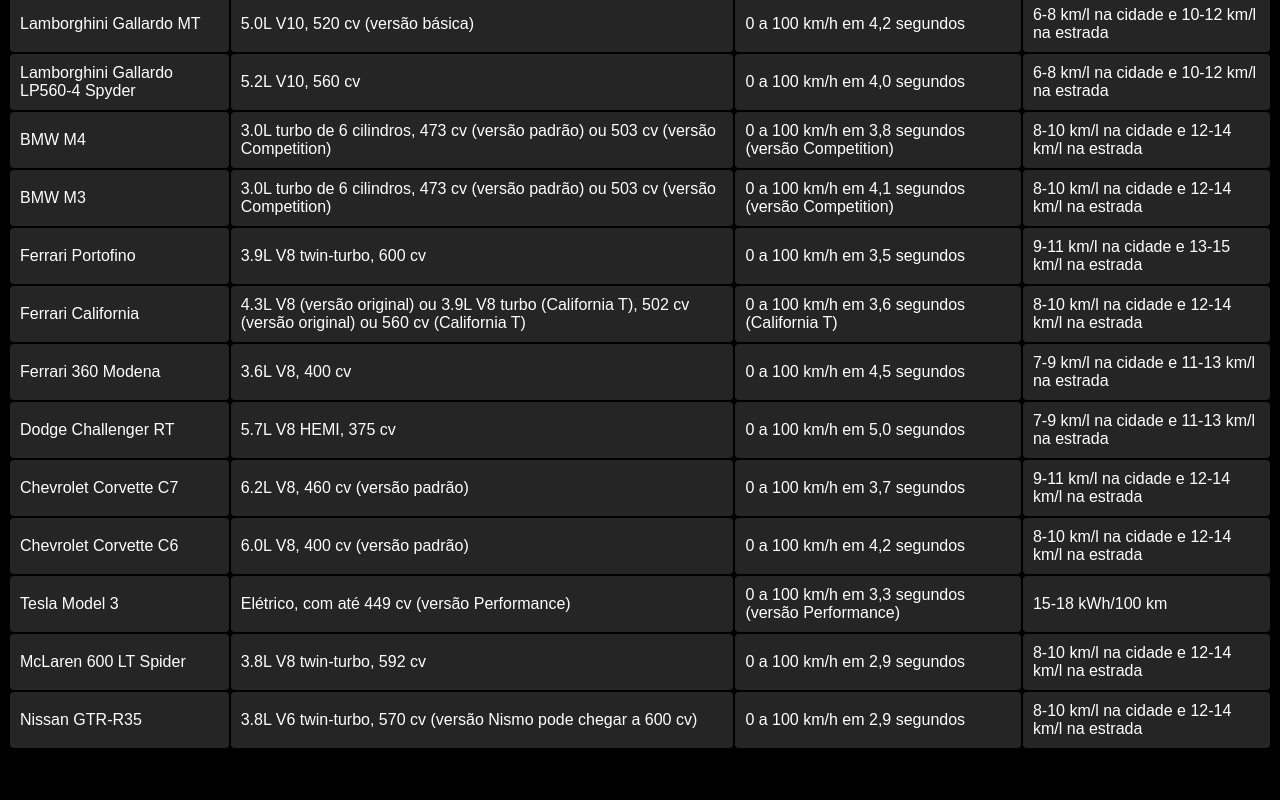
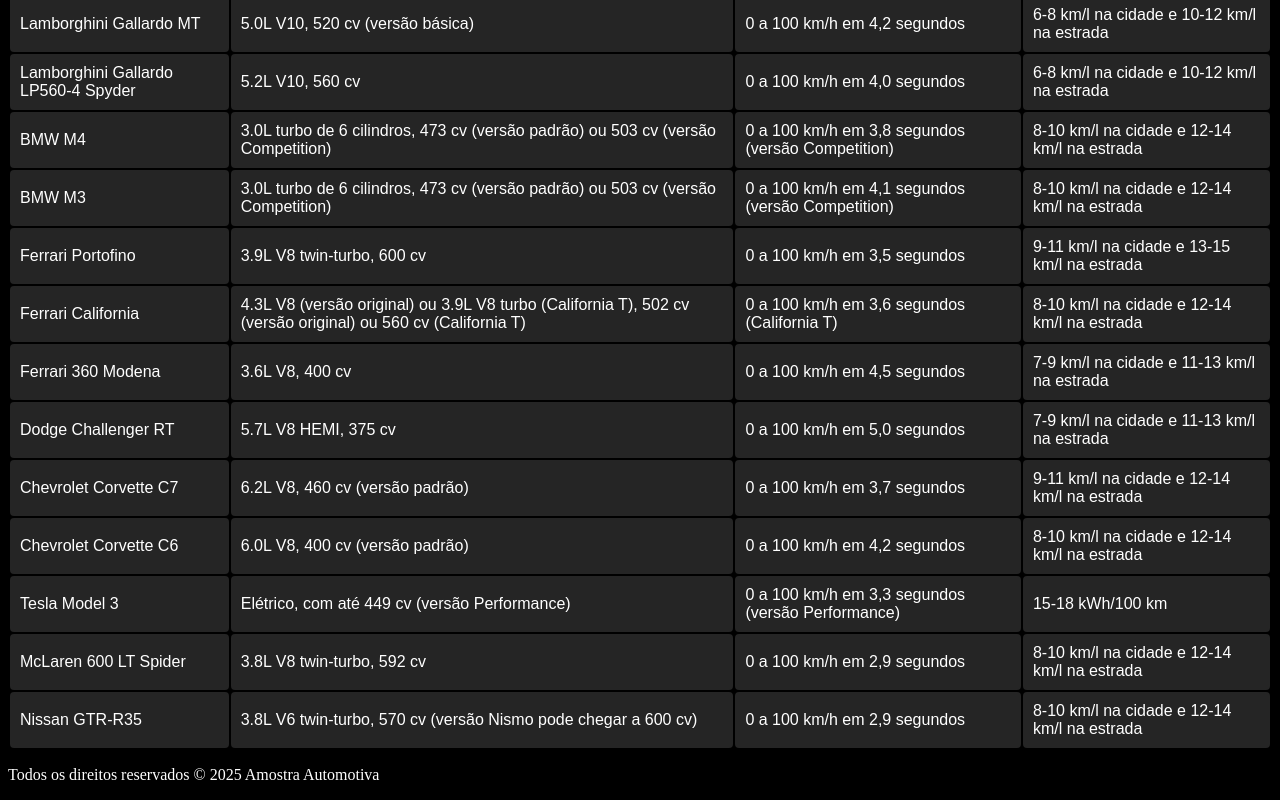
Before and after one commit to DouglasPicoli/DouglasPicoli.github.io, a plain HTML site: page tabela.html in a window 1280 px wide. Shown: the part 978-1778 px from the top of the page. Before the commit the page ends 1736 px from the top, so only its background shows below. Drawn offline with Linux system fonts and the light colour scheme.

Commit message:
Update tabela.html

```diff
--- a/tabela.html
+++ b/tabela.html
@@ -20,6 +20,10 @@
         }
         th, h1{
             color: #97404a;
+        }
+
+        p {
+            color: white;
         }
 
         .lista {
@@ -238,5 +242,8 @@
                  </tr>
             </tbody>
         </table>
+    <footer>
+        <p>Todos os direitos reservados © 2025 Amostra Automotiva</p>
+    </footer>
     </body>
 </html>
```
